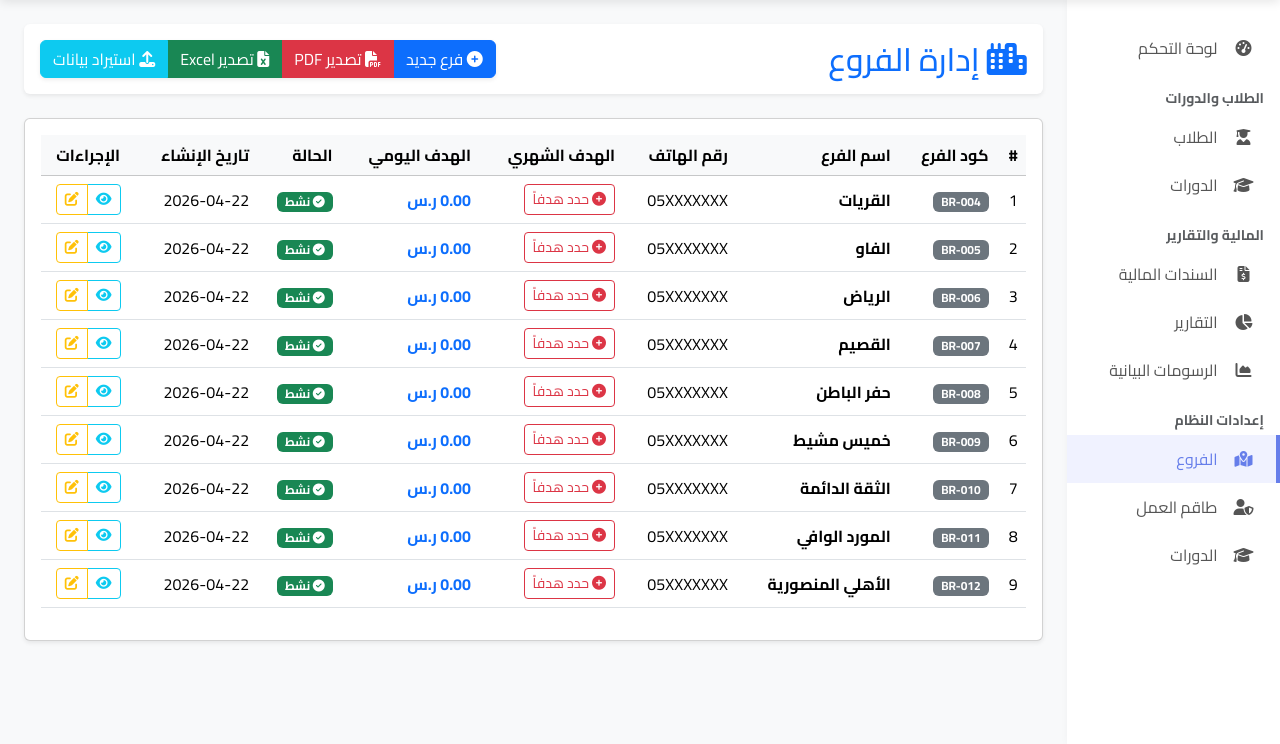
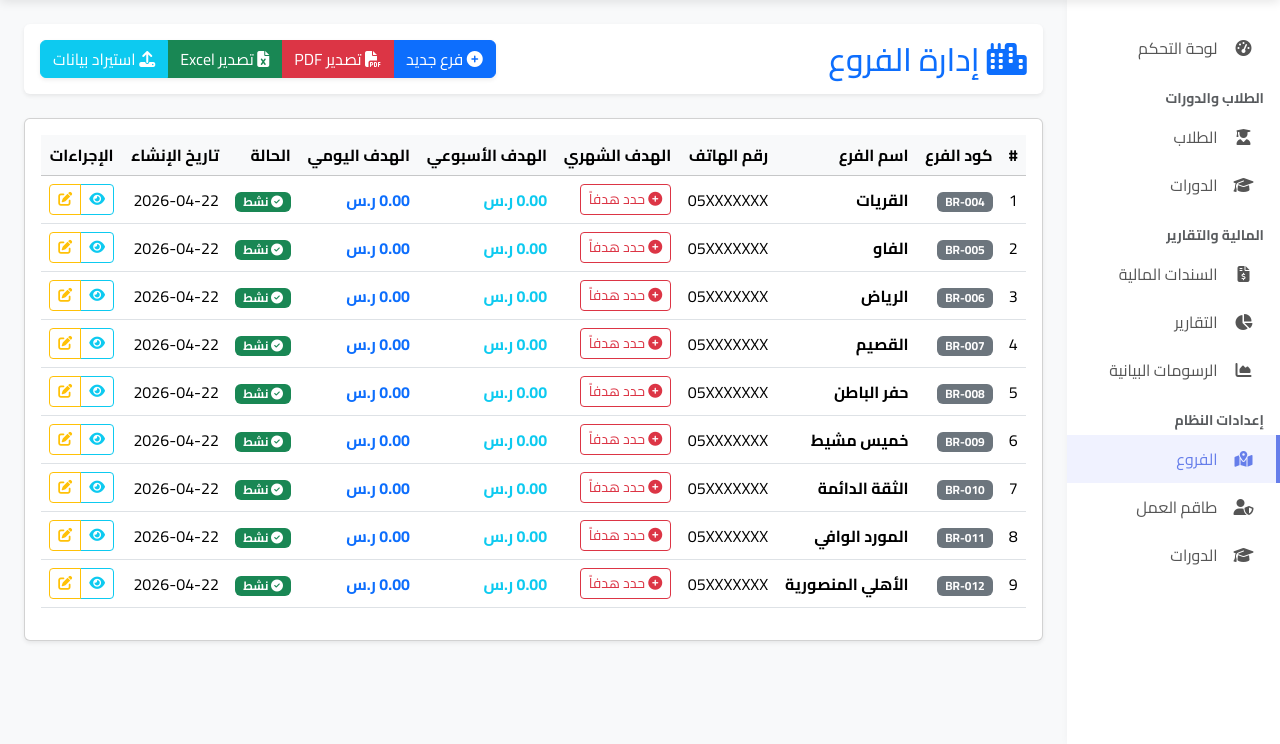
Before and after one commit to hamdyadam97/m3had-system, a Django app: page /branches/ in a window 1280 px wide. Shown: the part 58-802 px from the top of the page. Run offline with Django 5.2, Linux system fonts and the light colour scheme; a user stored in the database is signed in; data comes from the database, SQL or seed files in the repository; data that the repository does not hold is empty; parts of the project's set-up code (start-up, migrations or seed data) failed here and were passed over.

Commit message:
target week

```diff
--- a/branches/models.py
+++ b/branches/models.py
@@ -30,6 +30,14 @@ class Branch(models.Model):
             return monthly_target / 30
         return 0.0
 
+    @property
+    def get_weekly_target(self):
+        """يحسب الهدف الأسبوعي (الشهري ÷ 4)"""
+        monthly_target = self.get_current_month_target()
+        if monthly_target > 0:
+            return monthly_target / 4
+        return 0.0
+
 
 class BranchTarget(models.Model):
     MONTH_CHOICES = [
@@ -51,3 +59,13 @@ class BranchTarget(models.Model):
 
     def __str__(self):
         return f"هدف {self.branch.name} - {self.month}/{self.year}"
+
+    @property
+    def get_daily_target(self):
+        """الهدف اليومي (الشهري ÷ 30)"""
+        return float(self.amount) / 30 if self.amount > 0 else 0.0
+
+    @property
+    def get_weekly_target(self):
+        """الهدف الأسبوعي (الشهري ÷ 4)"""
+        return float(self.amount) / 4 if self.amount > 0 else 0.0
--- a/templates/branches/branch_detail.html
+++ b/templates/branches/branch_detail.html
@@ -32,7 +32,8 @@
     <div class="card-body text-center">
         <h6 class="text-muted">هدف شهر {{ date.today|date:"F Y" }}</h6>
         <h3 class="text-primary fw-bold">{{ branch.get_current_month_target|floatformat:2 }} ر.س</h3>
-        <small class="text-muted">المطلوب يومياً: {{ branch.get_current_month_daily_target|floatformat:2 }} ر.س</small>
+        <small class="text-muted d-block">المطلوب أسبوعياً: {{ branch.get_weekly_target|floatformat:2 }} ر.س</small>
+        <small class="text-muted d-block">المطلوب يومياً: {{ branch.get_daily_target|floatformat:2 }} ر.س</small>
     </div>
 </div>
                 <hr>
@@ -136,6 +137,7 @@
                 <tr>
                     <th>الشهر/السنة</th>
                     <th>الهدف</th>
+                    <th>الأسبوعي</th>
                     <th>اليومي</th>
                     <th>إجراء</th>
                 </tr>
@@ -145,6 +147,7 @@
                 <tr>
                     <td>{{ t.get_month_display }} {{ t.year }}</td>
                     <td>{{ t.amount|floatformat:0 }} ر.س</td>
+                    <td>{{ t.get_weekly_target|floatformat:0 }} ر.س</td>
                     <td>{{ t.get_daily_target|floatformat:0 }} ر.س</td>
                     <td>
                         <a href="{% url 'branches:target_edit' t.pk %}" class="text-warning"><i class="fas fa-edit"></i></a>
--- a/templates/branches/branch_list.html
+++ b/templates/branches/branch_list.html
@@ -35,6 +35,7 @@
                         <th>اسم الفرع</th>
                         <th>رقم الهاتف</th>
                         <th>الهدف الشهري</th>
+                        <th>الهدف الأسبوعي</th>
                         <th>الهدف اليومي</th>
                         <th>الحالة</th>
                         <th>تاريخ الإنشاء</th>
@@ -63,6 +64,11 @@
         {% endif %}
     {% endwith %}
 </td>                       <td>
+    <span class="text-info fw-bold">
+        {{ branch.get_weekly_target|floatformat:2 }} ر.س
+    </span>
+</td>
+                        <td>
     <span class="text-primary fw-bold">
         {{ branch.get_daily_target|floatformat:2 }} ر.س
     </span>
@@ -90,7 +96,7 @@
                     </tr>
                     {% empty %}
                     <tr>
-                        <td colspan="9" class="text-center py-5">
+                        <td colspan="10" class="text-center py-5">
                             <i class="fas fa-city fa-3x text-muted mb-3"></i>
                             <p class="lead text-muted">لا توجد فروع مسجلة حالياً</p>
                         </td>
```
